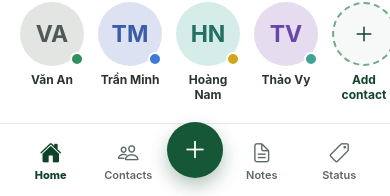
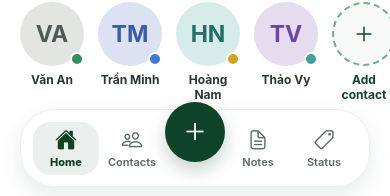
Before and after one commit to btrungg12/frontend_crm_app, a React Native app: screen / in a window 390 px wide. Shown: the part 645-841 px from the top of the page. Built offline with nearby package versions, Linux system fonts and the light colour scheme.

Commit message:
Make bottom nav a floating pill

```diff
--- a/src/mesh/MeshComponents.tsx
+++ b/src/mesh/MeshComponents.tsx
@@ -245,16 +245,21 @@ export function BottomNav({
     <View
       style={{
         position: "absolute",
-        left: 0,
-        right: 0,
-        bottom: 0,
-        minHeight: insets.bottom + 76,
-        paddingBottom: insets.bottom + 8,
-        paddingTop: 8,
+        left: 20,
+        right: 20,
+        bottom: insets.bottom + 12,
+        minHeight: 78,
+        paddingVertical: 8,
         paddingHorizontal: 12,
         backgroundColor: "rgba(255,255,255,0.96)",
-        borderTopWidth: 1,
-        borderColor: mesh.line,
+        borderRadius: 34,
+        borderWidth: 1,
+        borderColor: "rgba(6,69,50,0.08)",
+        shadowColor: "#064532",
+        shadowOpacity: 0.1,
+        shadowRadius: 22,
+        shadowOffset: { width: 0, height: 8 },
+        elevation: 8,
         flexDirection: "row",
         alignItems: "center",
         justifyContent: "space-around"
@@ -267,18 +272,18 @@ export function BottomNav({
               key="fab"
               onPress={() => onTab("fab")}
               style={{
-                width: 56,
-                height: 56,
-                borderRadius: 28,
+                width: 60,
+                height: 60,
+                borderRadius: 30,
                 alignItems: "center",
                 justifyContent: "center",
-                backgroundColor: mesh.green600,
-                transform: [{ translateY: -12 }],
+                backgroundColor: mesh.green700,
+                transform: [{ translateY: -16 }],
                 shadowColor: mesh.green700,
-                shadowOpacity: 0.3,
+                shadowOpacity: 0.24,
                 shadowRadius: 18,
                 shadowOffset: { width: 0, height: 8 },
-                elevation: 8
+                elevation: 10
               }}
             >
               <Ionicons name="add" size={28} color="#FFFFFF" />
@@ -290,7 +295,19 @@ export function BottomNav({
 
         const isActive = active === tab.id;
         return (
-          <Pressable key={tab.id} onPress={() => onTab(tab.id)} style={{ flex: 1, alignItems: "center", gap: 3, paddingVertical: 6 }}>
+          <Pressable
+            key={tab.id}
+            onPress={() => onTab(tab.id)}
+            style={{
+              flex: 1,
+              alignItems: "center",
+              gap: 3,
+              paddingHorizontal: 8,
+              paddingVertical: 6,
+              borderRadius: 18,
+              backgroundColor: isActive ? "rgba(6,69,50,0.08)" : "transparent"
+            }}
+          >
             <Ionicons name={(isActive ? tab.activeIcon : tab.icon) || "ellipse"} size={22} color={isActive ? mesh.green700 : mesh.ink500} />
             <Text style={{ color: isActive ? mesh.green700 : mesh.ink500, fontSize: 11, fontWeight: isActive ? "800" : "600" }}>
               {tab.label}
--- a/src/screens/mesh/ContactsScreen.tsx
+++ b/src/screens/mesh/ContactsScreen.tsx
@@ -48,7 +48,7 @@ export function ContactsScreen({ t, lang, nav }: Props) {
         </View>
       </MeshHeroHeader>
 
-      <MeshScroll bottom={112}>
+      <MeshScroll bottom={150}>
         <View style={{ flexDirection: "row", gap: 8, paddingHorizontal: 16, paddingTop: 14, paddingBottom: 8 }}>
           {filters.map((item) => (
             <MeshChip key={item.id} active={filter === item.id} onPress={() => setFilter(item.id)} style={{ backgroundColor: filter === item.id ? mesh.green700 : "#FFFFFF", borderColor: filter === item.id ? mesh.green700 : "rgba(6,69,50,0.12)" }}>
--- a/src/screens/mesh/DashboardScreen.tsx
+++ b/src/screens/mesh/DashboardScreen.tsx
@@ -72,7 +72,7 @@ export function DashboardScreen({ t, lang, nav }: Props) {
 
       <Animated.ScrollView
         style={{ flex: 1 }}
-        contentContainerStyle={{ paddingBottom: 112 }}
+        contentContainerStyle={{ paddingBottom: 150 }}
         showsVerticalScrollIndicator={false}
         scrollEventThrottle={16}
         bounces={false}
--- a/src/screens/mesh/NotesScreen.tsx
+++ b/src/screens/mesh/NotesScreen.tsx
@@ -50,7 +50,7 @@ export function NotesScreen({ t, lang, nav }: Props) {
         </Pressable>
       </MeshHeroHeader>
 
-      <MeshScroll bottom={112}>
+      <MeshScroll bottom={150}>
         <View style={{ flexDirection: "row", alignItems: "center", gap: 8, paddingHorizontal: 16, paddingVertical: 14 }}>
           {filters.map((item) => (
             <MeshChip key={item.id} active={filter === item.id} onPress={() => setFilter(item.id)}>
--- a/src/screens/mesh/StatusScreen.tsx
+++ b/src/screens/mesh/StatusScreen.tsx
@@ -31,7 +31,7 @@ export function StatusScreen({ t, nav }: Props) {
         </View>
       </MeshHeroHeader>
 
-      <MeshScroll style={{ paddingHorizontal: 16, paddingTop: 14 }} bottom={112}>
+      <MeshScroll style={{ paddingHorizontal: 16, paddingTop: 14 }} bottom={150}>
         <SectionLabel style={{ marginBottom: 8 }}>{t("statusList")}</SectionLabel>
         <MeshCard style={{ backgroundColor: "#FFFFFF", borderRadius: 22, borderWidth: 1, borderColor: "rgba(6,69,50,0.06)", elevation: 0, shadowOpacity: 0.02, paddingHorizontal: 14, paddingVertical: 6 }}>
           {statuses.map((status, index) => (
```
